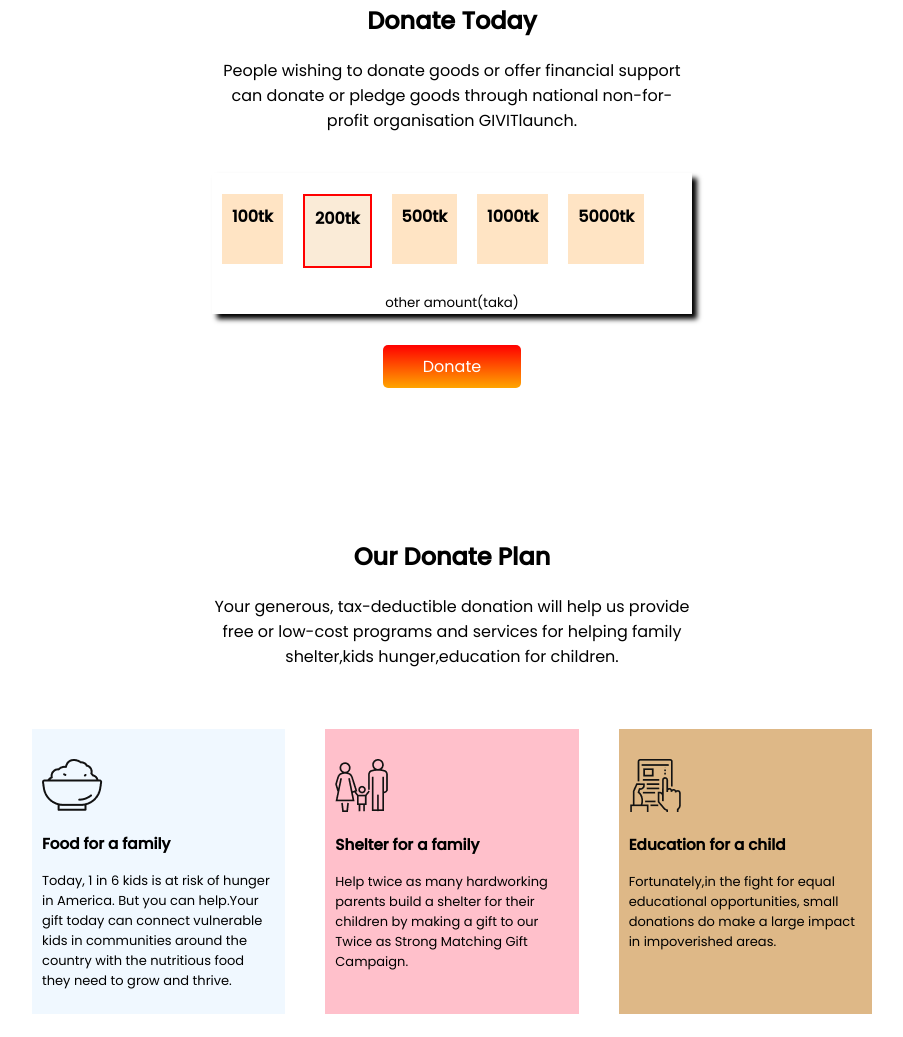
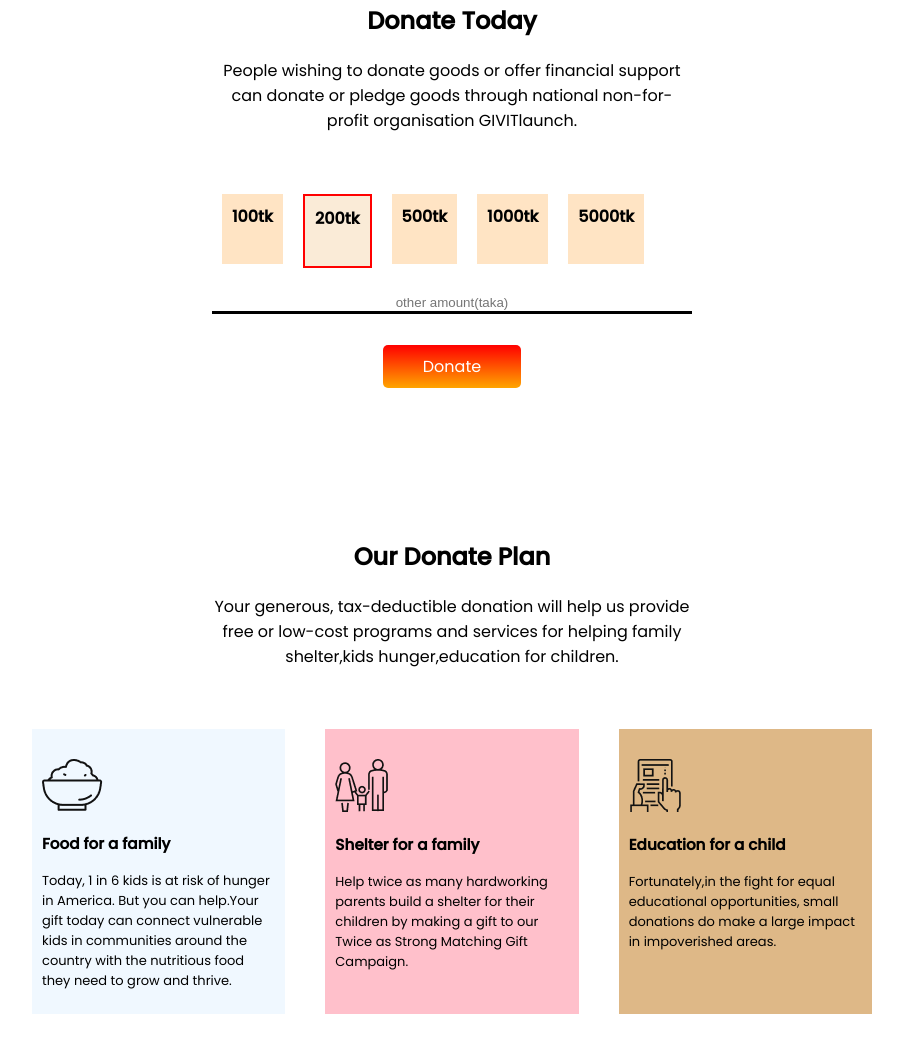
Before and after one commit to Tanzina325/donate-today, a plain HTML site: page index.html in a window 1280 px wide. Shown: the part 657-1694 px from the top of the page, without its empty margins (188-1091 px from the left). Drawn offline with Linux system fonts and the light colour scheme; a web font is replaced by a local one.

Commit message:
fifth commit

```diff
--- a/index.html
+++ b/index.html
@@ -30,7 +30,7 @@
 </div><div><h4 class="different-balance">1000tk</h4>
 </div><div><h4 class="different-balance">5000tk</h4>
 </div></div>
-<small>other amount(taka)</small></div>
+<input type="text" placeholder="other amount(taka)"></div>
 <div><a  class="link-button"target="_blank" href="">Donate</a></div>
 </section>
 <section class="third">
@@ -61,8 +61,9 @@
 <div class="help"><h1>Get My Updates</h1>
 <p>your contribution is very helpful for us.You can contact us by your email and get updates.</p>
 <div class="type">
-    <input type="email" name="user_email" placeholder="Email">
-    <input type="submit" value="Subscribe">
+    <form action="/form/submit" method="post"><input type="email" name="user_email" placeholder="Email">
+        <input type="submit" value="Subscribe"></form>
+
 </div></div>
     </body>
     <footer><h1>Be Humble</h1>
--- a/style.css
+++ b/style.css
@@ -34,10 +34,16 @@ font-size:xx-large;}
 .balance{display: flex;
 text-align: center;}
 .amount{
-    box-shadow: 5px 5px 5px;
+
     margin-top:40px ;
     margin-bottom:40px ;
 }
+input[type=text]{
+    box-sizing: border-box;
+    border:none;
+    border-bottom: 3px solid black;
+    width:100%;
+text-align: center;}
 .same-balance{border: 2px solid red;
 padding-left: 10px;
 padding-right: 10px;
```
